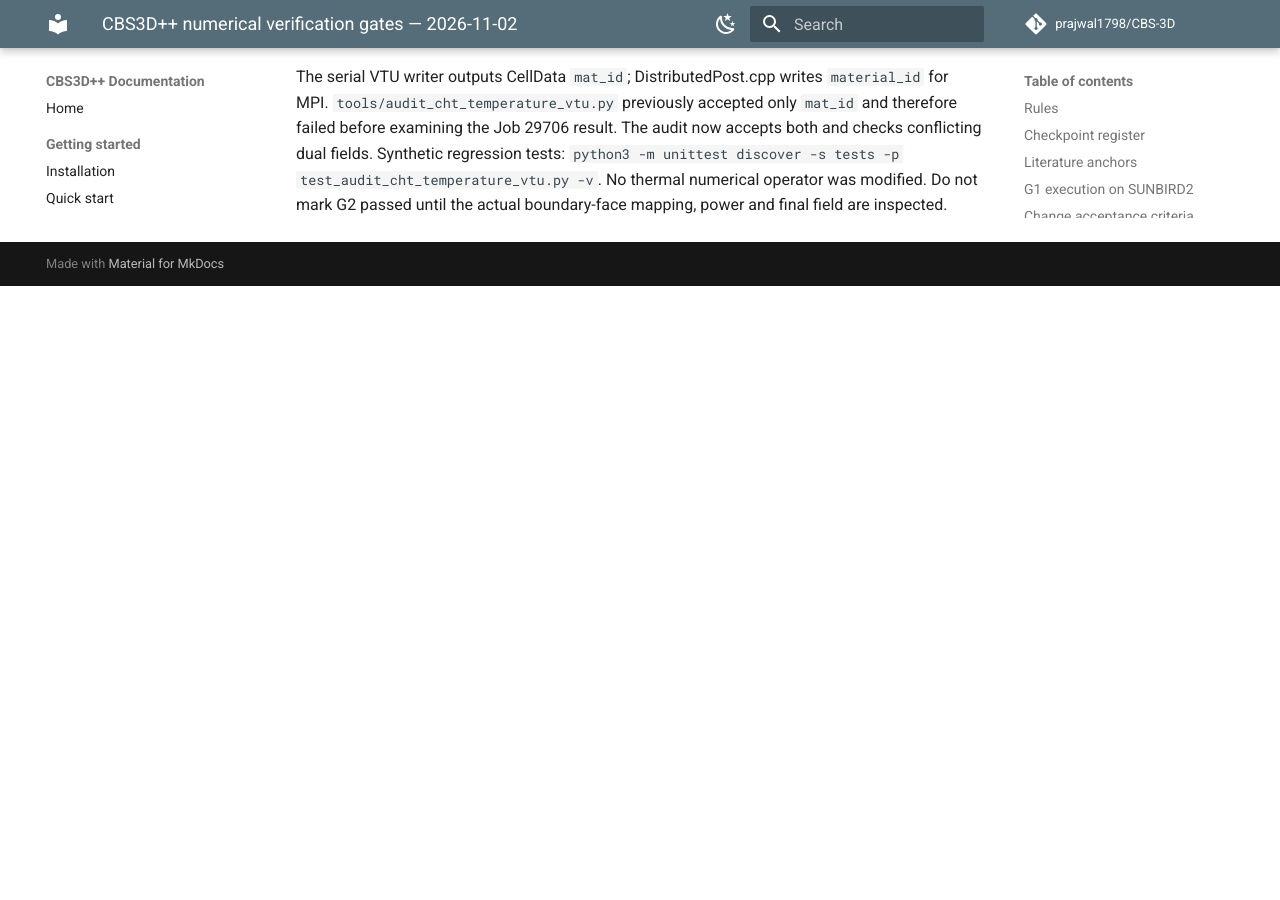
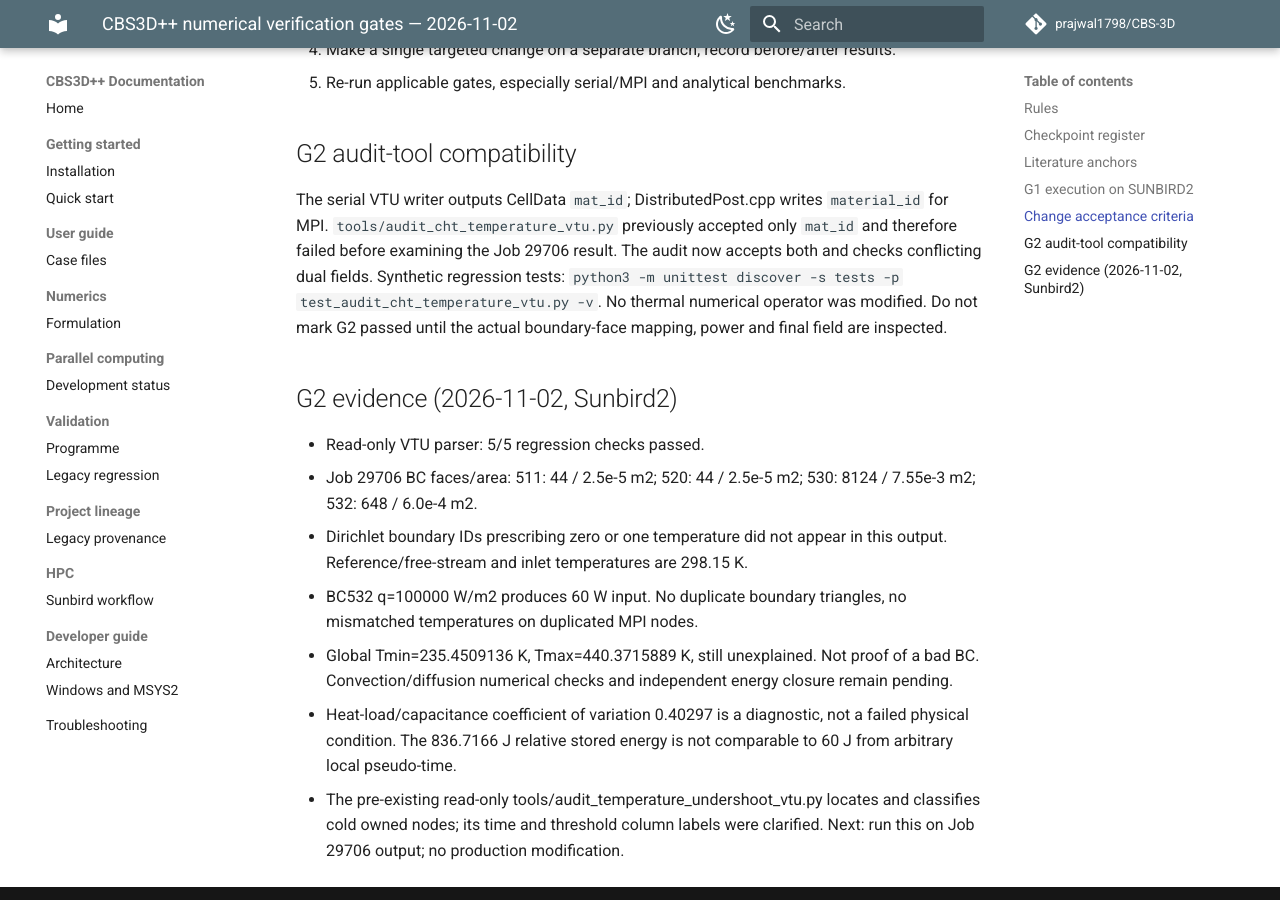
Before and after one commit to prajwal1798/CBS-3D, an MkDocs documentation site: the page built from docs/verification/CBS3D_NUMERICAL_VERIFICATION_GATES.md, in a window 1280 px wide and 900 px high, scrolled down 3297 px. Built offline with MkDocs 1.6.1 and Material for MkDocs 9.7.7, drawn with Linux system fonts in a browser that asks for light colours; comment, search, counter and statistics services are not loaded; before the commit the page ends 3583 px from its top, so only the background shows below that; some of the changed text lies outside the part shown.

Commit message:
docs: mark structural G2 pass with observed boundary areas and 60 W input

```diff
--- a/docs/verification/CBS3D_NUMERICAL_VERIFICATION_GATES.md
+++ b/docs/verification/CBS3D_NUMERICAL_VERIFICATION_GATES.md
@@ -17,7 +17,7 @@
 | G1a | Actual Step-4 P1-tet FEM volume and surface terms vs independently evaluated quadrature | All nodal convection, conduction, characteristic, heating, Neumann contributions agree | Added C++ test; not yet executed |
 | G1b | Exact frozen-velocity element linear operator versus finite-difference residual derivative | All 16 entries agree | Added C++ test; not yet executed |
 | G1c | Lumped thermal mass and timestep diagonal | Code vs direct P1-tet reference with positive entries | PASS: Sunbird2 CTest 3/3 (2026-11-02), shared-node and material masks |
-| G2 | Actual inlet/outlet/wall/interface boundary inventory and flux sign | Every applied BC and flux accounted for | In progress: fixed read-only VTU parser mismatch (MPI material_id vs serial mat_id); verification against Job 29706 pending |
+| G2 | Actual inlet/outlet/wall/interface boundary inventory and flux sign | Every applied BC and flux accounted for | PASS (structural): Job 29706 has only BC 511/520/530/532, 648 BC532 faces = 0.0006 m^2, 60 W applied, zero duplicate faces, zero MPI duplicate mismatch; full global energy closure remains G7 |
 | G3 | Solid-only diffusion | Uniform and linear patch tests; analytical heated slab; mesh refinement | Existing slab check available; re-evaluation pending |
 | G4 | Two-material conduction | Shared interface temperature, weak flux continuity, integrated balance | Pending |
 | G5 | Prescribed-flow scalar transport | Uniform T, analytical convection-diffusion and manufactured solutions | Uniform T check added; remaining pending |
@@ -65,3 +65,13 @@
 ## G2 audit-tool compatibility
 
 The serial VTU writer outputs CellData `mat_id`; DistributedPost.cpp writes `material_id` for MPI. `tools/audit_cht_temperature_vtu.py` previously accepted only `mat_id` and therefore failed before examining the Job 29706 result. The audit now accepts both and checks conflicting dual fields. Synthetic regression tests: `python3 -m unittest discover -s tests -p test_audit_cht_temperature_vtu.py -v`. No thermal numerical operator was modified. Do not mark G2 passed until the actual boundary-face mapping, power and final field are inspected.
+
+## G2 evidence (2026-11-02, Sunbird2)
+
+- Read-only VTU parser: 5/5 regression checks passed.
+- Job 29706 BC faces/area: 511: 44 / 2.5e-5 m2; 520: 44 / 2.5e-5 m2; 530: 8124 / 7.55e-3 m2; 532: 648 / 6.0e-4 m2.
+- Dirichlet boundary IDs prescribing zero or one temperature did not appear in this output. Reference/free-stream and inlet temperatures are 298.15 K.
+- BC532 q=100000 W/m2 produces 60 W input. No duplicate boundary triangles, no mismatched temperatures on duplicated MPI nodes.
+- Global Tmin=235.4509136 K, Tmax=440.3715889 K, still unexplained. Not proof of a bad BC. Convection/diffusion numerical checks and independent energy closure remain pending.
+- Heat-load/capacitance coefficient of variation 0.40297 is a diagnostic, not a failed physical condition. The 836.7166 J relative stored energy is not comparable to 60 J from arbitrary local pseudo-time.
+- The pre-existing read-only tools/audit_temperature_undershoot_vtu.py locates and classifies cold owned nodes; its time and threshold column labels were clarified. Next: run this on Job 29706 output; no production modification.
```
